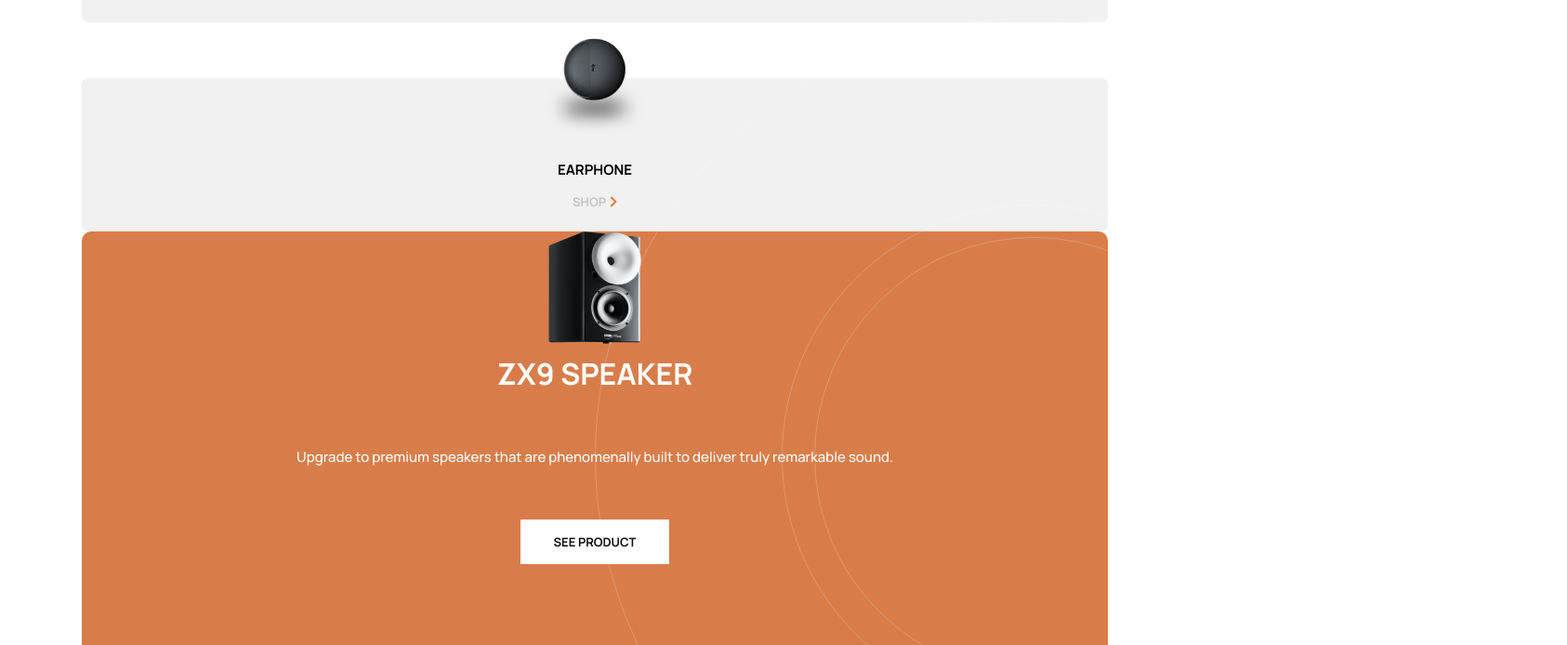
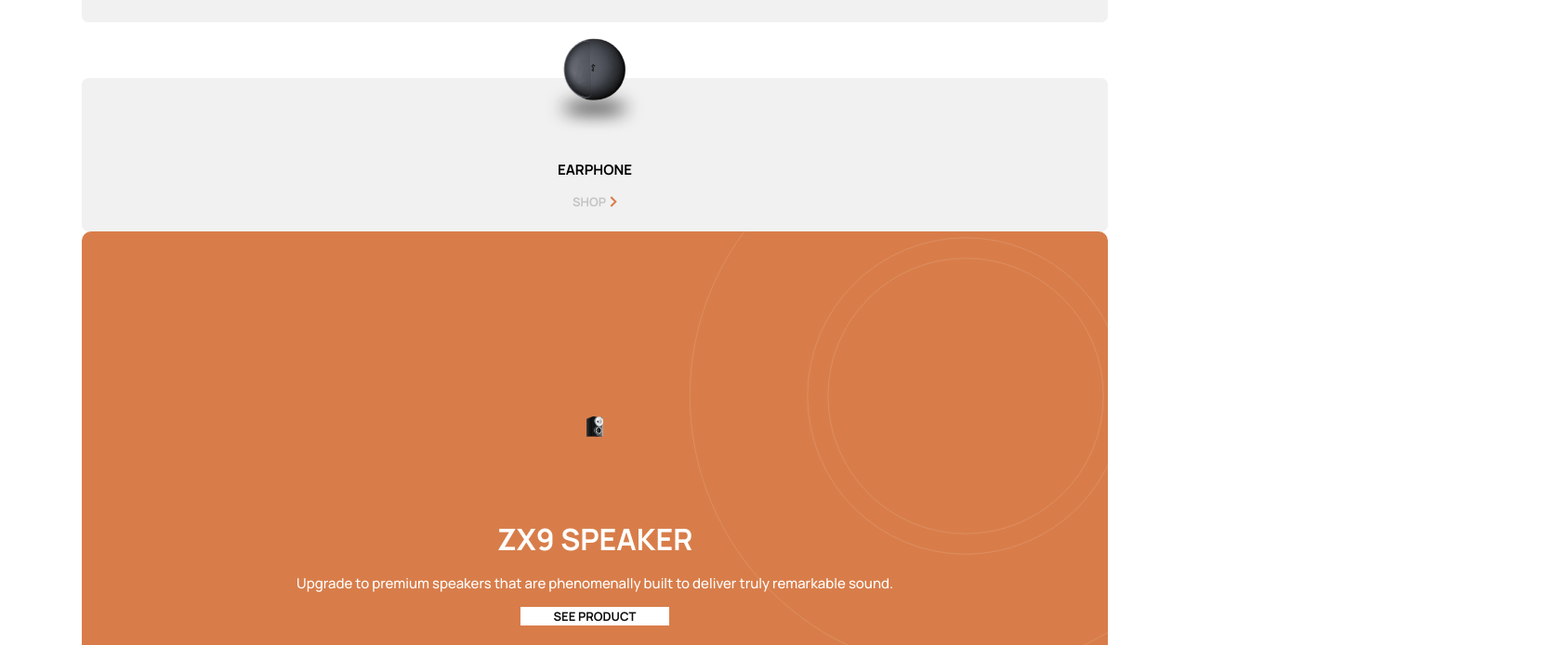
Before and after one commit to binertia/audio-commerce, a React (Vite) app: page / in a window 1280 px wide. Shown: the part 1026-1720 px from the top of the page at 93% size, 1686 px wide, since content can reach past the window. Built offline with nearby package versions, Linux system fonts and the light colour scheme.

Commit message:
svg config

```diff
--- a/src/main/product/default/Card.tsx
+++ b/src/main/product/default/Card.tsx
@@ -6,7 +6,13 @@ export default function Card() {
     <div className="padding-r-l">
       <CardWrapper>
         <SvgCard>
-          <svg width="944" height="944" xmlns="http://www.w3.org/2000/svg">
+          <svg
+            preserveAspectRatio="xMidYMid meet"
+            viewBox="0 0 1500 1500" //change viewBox;
+            width="944"
+            height="944"
+            xmlns="http://www.w3.org/2000/svg"
+          >
             <g stroke="#FFF" fill="none" fill-rule="evenodd" opacity=".202">
               <circle cx="472" cy="472" r="235.5" />
               <circle cx="472" cy="472" r="270.5" />
@@ -29,14 +35,15 @@ export default function Card() {
 
 const SvgCard = styled.div`
   position: absolute;
-  width: 10px;
-  padding: 10%;
+  top: -20%;
+  left: calc(100% - 450px);
+  z-index: -1;
 `;
 
 const ImgContainer = styled.img`
-  position: absolute;
-  top: 0;
-  width: 100px;
+  position: relative;
+  width: 195px;
+  padding: 10%;
 `;
 
 const CardWrapper = styled.div`
@@ -53,6 +60,7 @@ const CardWrapper = styled.div`
   background-color: var(--orange);
   width: 100%;
   text-align: center;
+  z-index: -2;
 `;
 
 const HeadCard = styled.div`
```
